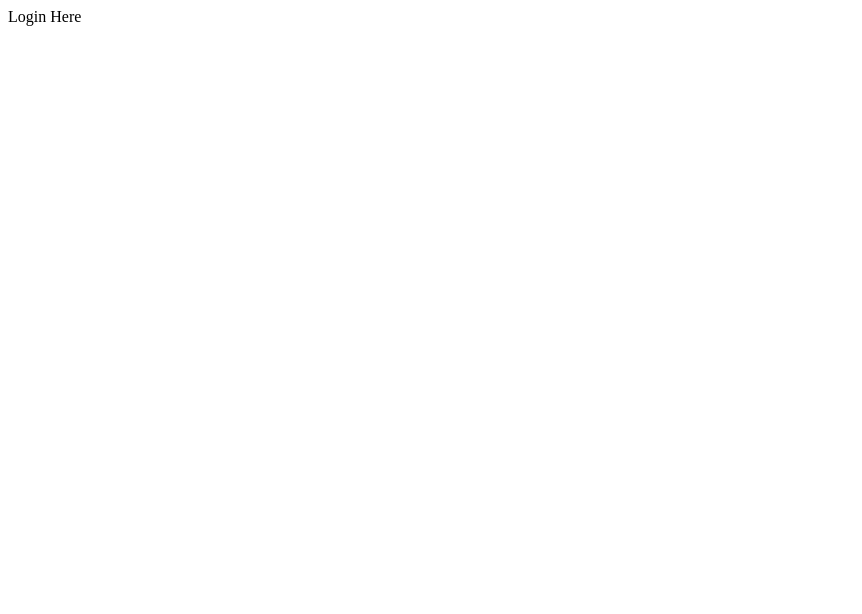
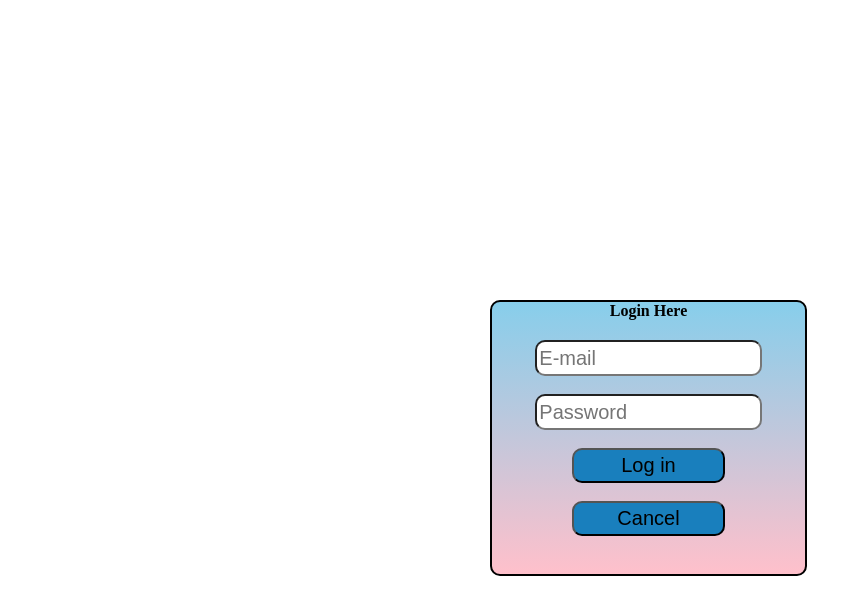
Before and after one commit to VKhushi07/Login-Page, a plain HTML site: page index.html in a window 1280 px wide. Shown: the whole page, without its empty margins (0-862 px from the left). Drawn offline with Linux system fonts and the light colour scheme.

Commit message:
Basic structure and css

```diff
--- /dev/null
+++ b/Javascript.js
@@ -0,0 +1,4 @@
+function Login()
+{
+	document.write("Success");
+}
--- a/index.html
+++ b/index.html
@@ -5,7 +5,26 @@
 	<meta name="viewport" content="width=device-width, initial-scale=1">
 	<title>Login Page</title>
 </head>
+
+
+<script type="text/javascript" src="Javascript.js"></script>
+
+<link rel="stylesheet" type="text/css" href="style.css">
+
 <body>
-Login Here
+
+<div id="content">
+	<b><center>Login Here</center></b>
+
+<form>
+    <input type="email" maxlength="30" placeholder="E-mail" required> <br><br>
+    <input type="password" placeholder="Password" minlength="8" maxlength="10" required> <br><br>
+    <button value="Log in" style="background-color:#197FBD" onclick="Login()">Log in
+    </button>  <br><br>
+
+    <button value="Cancel" style="background-color:#197FBD" >Cancel</button><br><br>
+</form>
+</div>
+
 </body>
 </html>
--- /dev/null
+++ b/style.css
@@ -0,0 +1,33 @@
+#content form
+{
+  border-radius: 25px;
+  border-color: 2px black;
+  padding: 20px;
+  display: inline-block;
+}
+#content form input
+{
+  width:80%;
+  height:30px;
+  border-radius:10px;
+  font-size:20px;
+}
+#content form button
+{
+  width:56%;
+  height:35px;
+  border-radius:10px;
+  font-size:20px;
+}
+#content
+{
+  position: absolute;
+  z-index: 15;
+  top: 50%;
+  left: 50%;
+  margin: -100px 0 0 -150px;
+  border: 2px solid black;
+  border-radius: 10px;
+  text-align: center;
+  background-image: linear-gradient(skyblue, pink);
+  }
```
